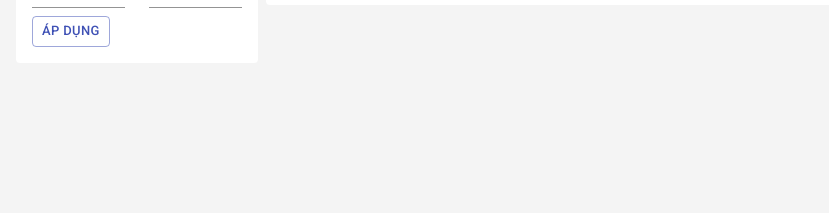
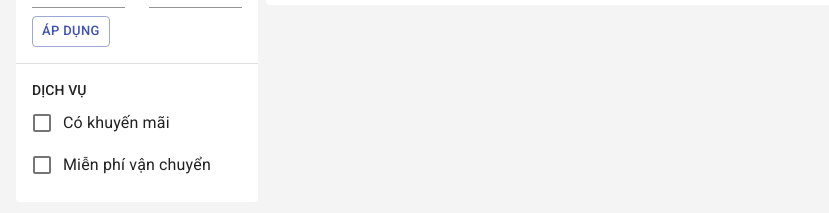
Before and after one commit to hieucris/tiki-reatcjs, a React (Create React App) app: page /products in a window 1280 px wide. Shown: the part 157-370 px from the top of the page, without its empty margins (8-837 px from the left). Built offline with nearby package versions, Linux system fonts and the light colour scheme; no server answers; the HTML template or start-up script is replaced by a standard one.

Commit message:
filter service

```diff
--- /dev/null
+++ b/src/Product/components/Filters/FilterByService.jsx
@@ -0,0 +1,64 @@
+import React from 'react';
+import PropTypes from 'prop-types';
+import { Box, Button, Checkbox, FormControlLabel, makeStyles, TextField, Typography } from '@material-ui/core';
+import { useState } from 'react';
+
+const useStyles = makeStyles((theme) => ({
+  root: {
+    padding: theme.spacing(2),
+    borderTop: `1px solid ${theme.palette.grey[300]}`,
+  },
+
+  list: {
+    padding: 0,
+    margin: 0,
+    listStyleType: 'none',
+
+    '& > li': {
+      margin: 0,
+    },
+  },
+}));
+
+FilterByService.propTypes = {
+  filters: PropTypes.object,
+  onChange: PropTypes.func,
+};
+
+function FilterByService({ filters = {}, onChange }) {
+  const classes = useStyles();
+
+  const handleChange = (e) => {
+    const { name, checked } = e.target;
+    if (onChange) onChange({ [name]: checked });
+  };
+
+  return (
+    <Box className={classes.root}>
+      <Typography variant="subtitle2">DỊCH VỤ</Typography>
+
+      <ul className={classes.list}>
+        {[
+          { value: 'isPromotion', label: 'Có khuyến mãi' },
+          { value: 'isFreeShip', label: 'Miễn phí vận chuyển' },
+        ].map((service) => (
+          <li key={service.value}>
+            <FormControlLabel
+              control={
+                <Checkbox
+                  checked={filters[service.value]}
+                  onChange={handleChange}
+                  name={service.value}
+                  color="primary"
+                />
+              }
+              label={service.label}
+            />
+          </li>
+        ))}
+      </ul>
+    </Box>
+  );
+}
+
+export default FilterByService;
--- a/src/Product/components/ProductFilters.jsx
+++ b/src/Product/components/ProductFilters.jsx
@@ -3,6 +3,7 @@
 import { Box } from '@material-ui/core';
 import FilterByCategory from './Filters/FilterByCategory';
 import FilterByPrice from './Filters/FilterByPrice';
+import FilterByService from './Filters/FilterByService';
 
 ProductFilters.propTypes = {
   filters: PropTypes.object.isRequired,
@@ -20,7 +21,7 @@
     onChange(newFilters);
   };
 
-  const handlePriceChange = (values) => {
+  const handleChange = (values) => {
     console.log(values);
     if (onChange) {
       onChange(values);
@@ -30,7 +31,8 @@
   return (
     <Box>
       <FilterByCategory onChange={handleCategoryChange} />
-      <FilterByPrice onChange={handlePriceChange} />
+      <FilterByPrice onChange={handleChange} />
+      <FilterByService filters={filters} onChange={handleChange} />
     </Box>
   );
 }
```
